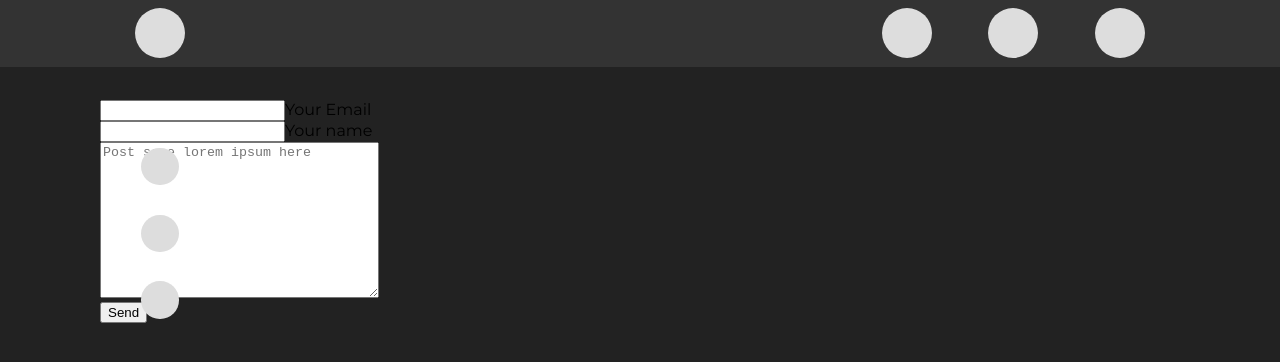
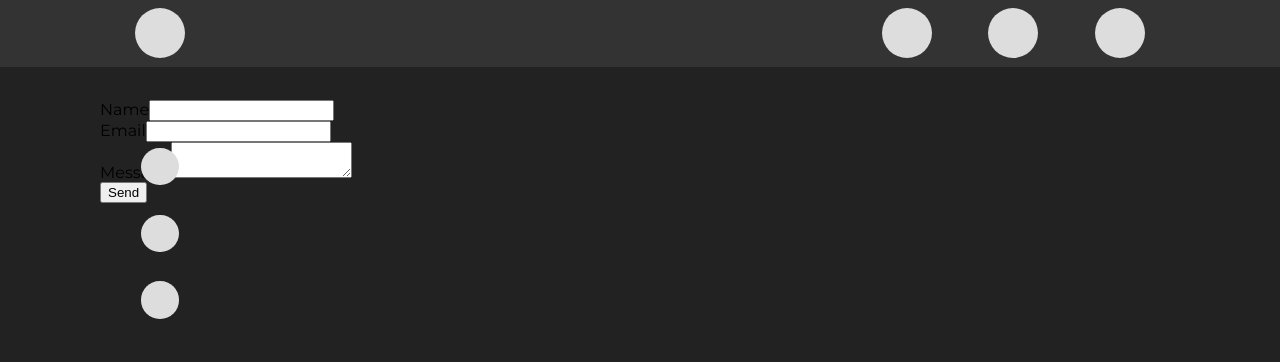
Before and after one commit to eivomt/p2r, a React (Create React App) app: page /#/contact in a window 1280 px wide. Shown: the top 362 px of the page. Built offline with nearby package versions, Linux system fonts and the light colour scheme; a web font is replaced by a local one.

Commit message:
contact form working

```diff
--- a/src/mailer/Form.js
+++ b/src/mailer/Form.js
@@ -1,83 +1,36 @@
-import React, { Component } from 'react'
-import { render } from '@testing-library/react'
+import React from 'react';
+import emailjs from 'emailjs-com';
 
-class Form extends Component {
-    constructor(props) {
-        super(props)
 
-        this.state = {
-            message_html: '',
-            from_name: '',
-            from_email: ''
-        }
+export default function Form() {
 
-        this.handleChange = this.handleChange.bind(this);
-        this.handleSubmit = this.handleSubmit.bind(this);
-        this.sendFeedback = this.sendFeedback.bind(this);
-    }
+  function sendEmail(e) {
+    e.preventDefault();
 
-    handleChange(event) {
-        let toUpdate = event.target.name
-        console.log(event.target.name)
-        this.setState({toUpdate: event.target.value})
-    }
+    emailjs.sendForm('gmail', 'template_AKvdLrXf', e.target, 'user_4yJW6xOsOp2REExJ1L3Nz')
+      .then((result) => {
+          console.log(result.text);
+      }, (error) => {
+          console.log(error.text);
+      });
+  }
 
-    handleSubmit (event) {
-        const templateId = 'template_AKvdLrXf';
+  return (
+    <form className="contact-form" onSubmit={sendEmail}>
 
-        this.sendFeedback(
-            templateId,
-            {
-                message_html: this.state.message_html,
-                from_name: this.state.from_name,
-                reply_to: this.state.email
-            }
-        )
-    }
+      <label>Name</label>
+      <input type="text" name="user_name" />
+      <br/>
 
-    sendFeedback (templateId, variables) {
-        window.emailjs.send(
-          'gmail', templateId,
-          variables
-          ).then(res => {
-            console.log('Email successfully sent!')
-          })
-          // Handle errors here however you like, or use a React error boundary
-          .catch(err => console.error('Oh well, you failed. Here some thoughts on the error that occured:', err))
-      }
+      <label>Email</label>
+      <input type="email" name="user_email" />
+      <br/>
 
-    render() {
-        return(
-            <form className="mail-form">
-                <div>
-                    <input
-                        type="text"
-                        name="reply_to"
-                        onChange={this.handleChange} />
-                    <label>Your Email</label>
-                    <br/>
+      <label>Message</label>
+      <textarea name="message" />
+      <br/>
+      <input type="submit" value="Send" />
 
-                    <input
-                        type="text"
-                        name="from_name"
-                        onChange={this.handleChange}/>
-                    <label>Your name</label>
-                    <br/>
-
-                    <textarea
-                        id="test-mailing"
-                        name="message_html"
-                        onChange={this.handleChange}
-                        placeholder="Post some lorem ipsum here"
-                        required
-                        value={this.state.feedback}
-                        style={{width: '100%', height: '150px'}}
-                    />
-                <button value="Submit" className="btn btn--submit" onClick={this.handleSubmit}>Send</button>
-                </div>
-            </form>
-        )
-    }
+    </form>
+  );
 }
-
-export default Form
```
